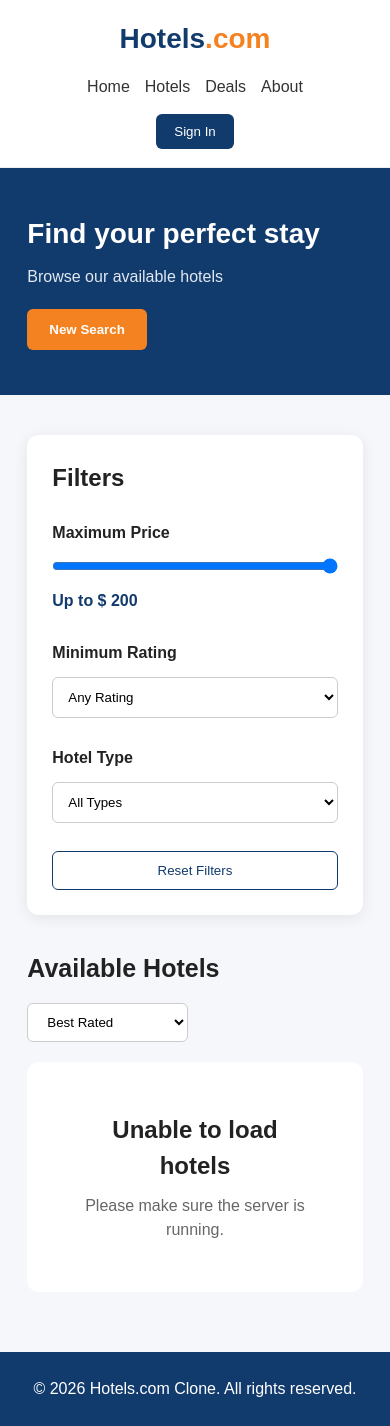
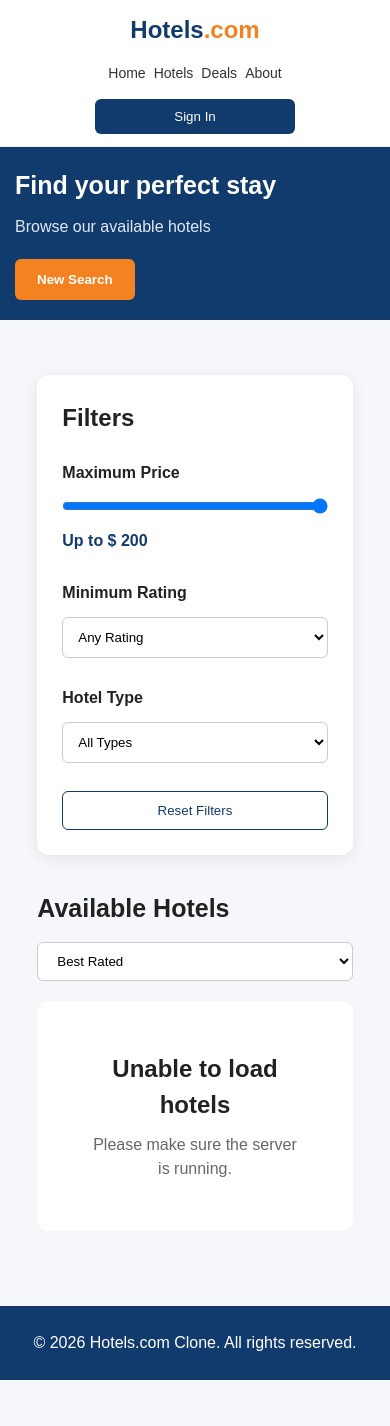
Before and after one commit to ashlindirect1-alt/Hotels.com-Clone, a website: page public/hotels.html in a window 390 px wide. After the commit the page ends 1380 px from the top, so only its background shows below. Drawn offline with Linux system fonts and the light colour scheme; no server answers.

Commit message:
Add responsive mobile design

```diff
--- a/public/css/hotels.css
+++ b/public/css/hotels.css
@@ -875,3 +875,86 @@
     }
 
 }
+
+/* =====================================
+   RESPONSIVE HOTEL LISTING
+===================================== */
+
+@media (max-width: 768px) {
+
+    .listing-header {
+        flex-direction: column;
+        align-items: flex-start;
+        gap: 20px;
+        padding: 25px 20px;
+    }
+
+    .listing-container {
+        grid-template-columns: 1fr;
+        padding: 20px 15px;
+    }
+
+    .filters {
+        width: 100%;
+    }
+
+    .results {
+        width: 100%;
+    }
+
+    .results-top {
+        flex-direction: column;
+        align-items: flex-start;
+        gap: 15px;
+    }
+
+    .results-top select {
+        width: 100%;
+    }
+
+    .hotel-list {
+        grid-template-columns: 1fr;
+    }
+
+    .listing-card {
+        width: 100%;
+    }
+
+    .listing-card img {
+        width: 100%;
+        height: 220px;
+        object-fit: cover;
+    }
+
+}
+
+
+@media (max-width: 480px) {
+
+    .listing-header {
+        padding: 20px 15px;
+    }
+
+    .listing-header h1 {
+        font-size: 25px;
+    }
+
+    .listing-container {
+        padding: 15px 10px;
+    }
+
+    .listing-card img {
+        height: 190px;
+    }
+
+    .hotel-bottom {
+        flex-direction: column;
+        align-items: flex-start;
+        gap: 15px;
+    }
+
+    .details-btn {
+        width: 100%;
+    }
+
+}
--- a/public/css/style.css
+++ b/public/css/style.css
@@ -441,3 +441,62 @@
     margin-top: 20px;
     font-size: 14px;
 }
+
+/* =====================================
+   RESPONSIVE DESIGN
+===================================== */
+
+@media (max-width: 768px) {
+
+    .navbar {
+        flex-direction: column;
+        gap: 15px;
+        padding: 15px;
+    }
+
+    .navbar nav {
+        display: flex;
+        flex-wrap: wrap;
+        justify-content: center;
+        gap: 12px;
+    }
+
+    .login-btn {
+        width: 100%;
+        max-width: 200px;
+    }
+
+    .auth-container {
+        padding: 25px 15px;
+    }
+
+    .auth-card {
+        padding: 25px 20px;
+    }
+
+}
+
+
+/* =====================================
+   SMALL MOBILE
+===================================== */
+
+@media (max-width: 480px) {
+
+    .navbar {
+        padding: 12px;
+    }
+
+    .logo {
+        font-size: 24px;
+    }
+
+    .navbar nav {
+        gap: 8px;
+    }
+
+    .navbar nav a {
+        font-size: 14px;
+    }
+
+}
```
Also changed, not shown: public/css/booking.css (+44 -0 lines), public/css/confirmation.css (+39 -0 lines).
